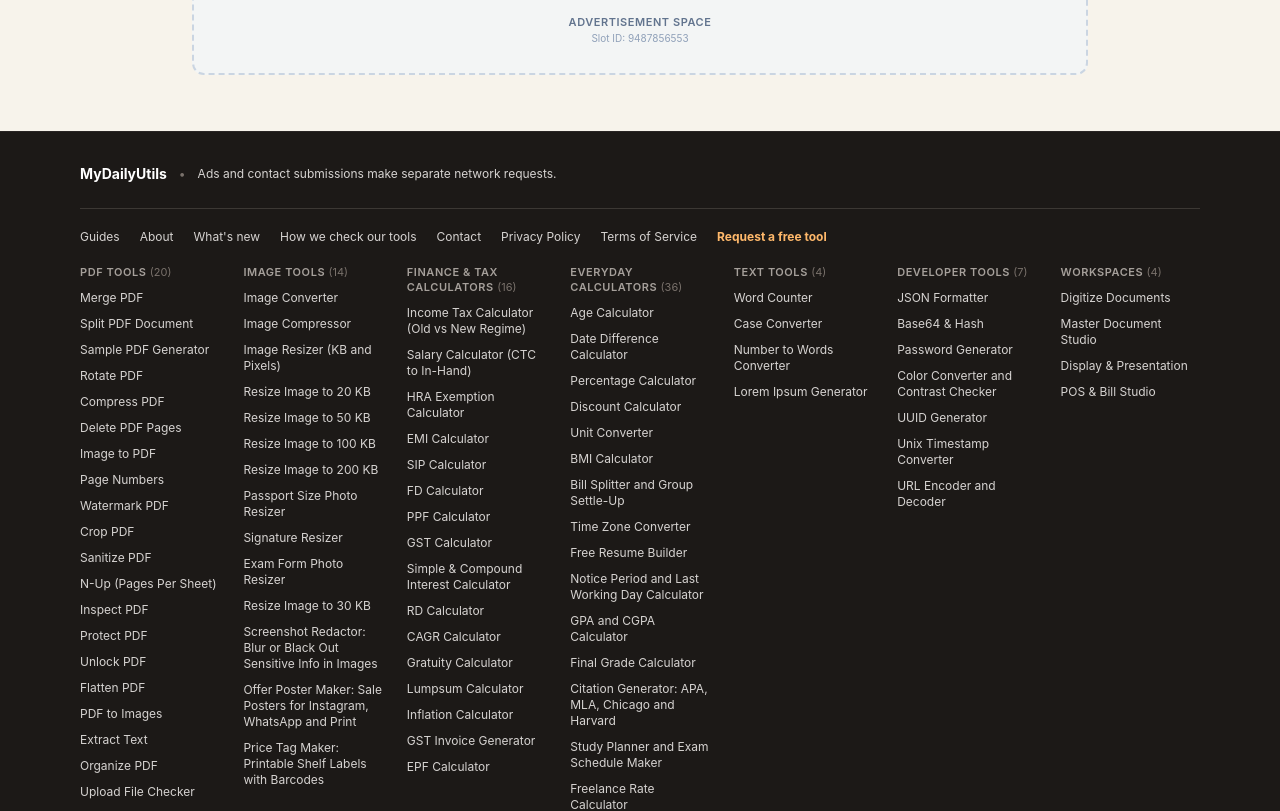
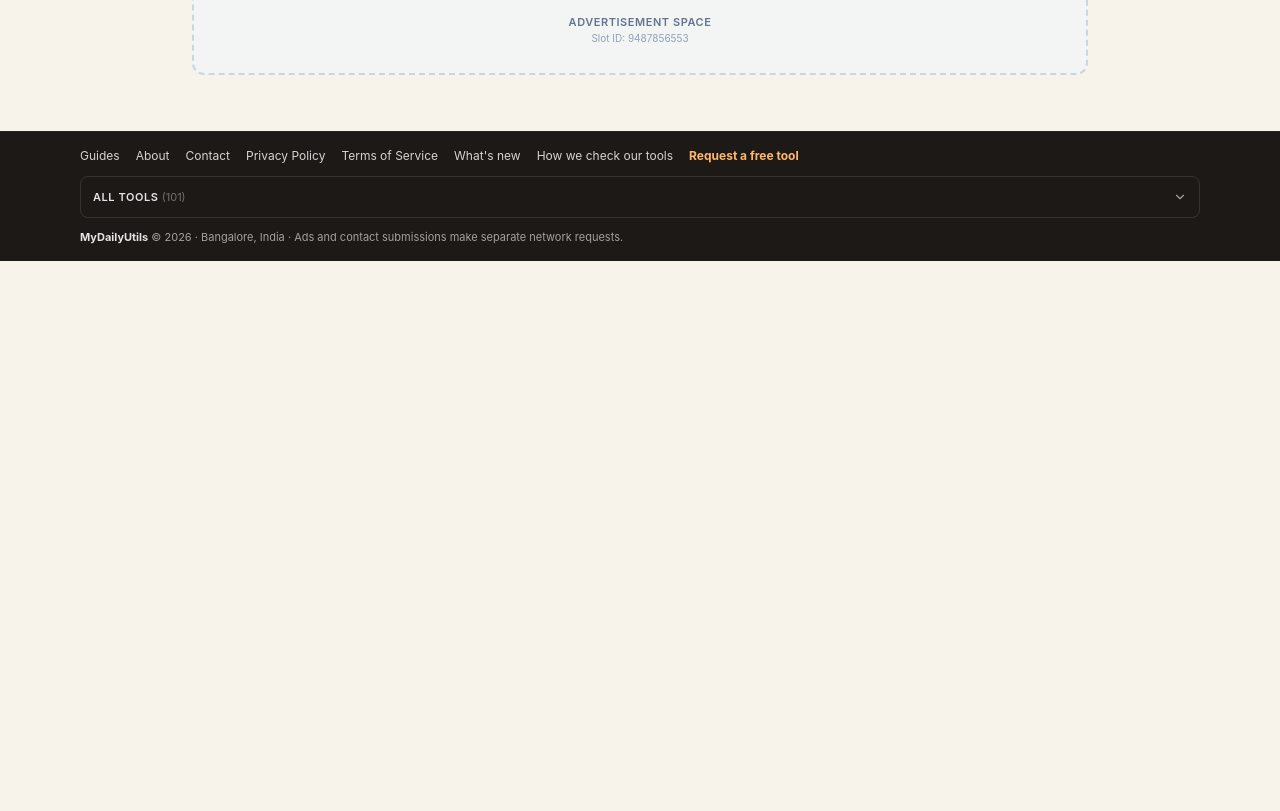
Before and after one commit to abhishekahuja87/paperforge-pdf, a React (Vite) app: page /add-page-numbers in a window 1280 px wide. Shown: the part 2240-3051 px from the top of the page. After the commit the page ends 2501 px from the top, so only its background shows below. Built offline with nearby package versions, Linux system fonts and the light colour scheme.

Commit message:
Slim footer: compact trust links, single All tools row, one-line copyright (#84)
Claude-Session: https://claude.ai/code/session_01Ksfpb8M2AoR8DnvaaKvMx3

Co-authored-by: Claude <noreply@anthropic.com>

```diff
--- a/src/components/layout/Footer.tsx
+++ b/src/components/layout/Footer.tsx
@@ -1,5 +1,6 @@
 import React from 'react';
 import { Link } from 'react-router-dom';
+import { ChevronDown } from 'lucide-react';
 import { siteConfig } from '../../config/site';
 import { TOOLS } from '../../config/tools';
 import { useTranslation } from 'react-i18next';
@@ -25,28 +26,26 @@ export const Footer: React.FC = () => {
 
   return (
     <footer className="print:hidden bg-stone-900 text-stone-300 text-xs border-t border-stone-800 mt-auto">
-      <div className="max-w-6xl mx-auto px-4 py-8 space-y-5">
-        {/* Brand & slogan */}
-        <div className="flex flex-col sm:flex-row items-center gap-3 pb-6 border-b border-stone-700/80 text-center sm:text-left">
-          <span className="font-bold text-white text-sm">{siteConfig.name}</span>
-          <span className="hidden sm:inline text-stone-500">&bull;</span>
-          <p className="text-stone-300 max-w-sm">{t('networkNote')}</p>
-        </div>
-
-        {/* Company links: always visible, in one wrapped row */}
-        <nav aria-label={t('company')} className="flex flex-wrap justify-center gap-x-5 gap-y-2 sm:justify-start">
+      <div className="max-w-6xl mx-auto px-4 py-4 space-y-3">
+        {/* Company links: always visible, compact */}
+        <nav aria-label={t('company')} className="flex flex-wrap justify-center gap-x-4 gap-y-1.5 sm:justify-start">
           <Link to="/guides" className={linkClass}>{t('guides')}</Link>
           <Link to="/about" className={linkClass}>{t('about')}</Link>
-          <Link to="/whats-new" className={linkClass}>{t('whatsNew')}</Link>
-          <Link to="/editorial-policy" className={linkClass}>{t('editorialPolicy')}</Link>
           <Link to="/contact" className={linkClass}>{t('contact')}</Link>
           <Link to="/privacy" className={linkClass}>{t('privacyPolicy')}</Link>
           <Link to="/terms" className={linkClass}>{t('terms')}</Link>
+          <Link to="/whats-new" className={linkClass}>{t('whatsNew')}</Link>
+          <Link to="/editorial-policy" className={linkClass}>{t('editorialPolicy')}</Link>
           <Link to="/contact" className="font-bold text-orange-300 transition hover:text-orange-200">{t('requestShort')}</Link>
         </nav>
 
-        {/* Tool links: folded by category on small screens, open on wide screens */}
-        <nav aria-label={t('footerNav')} className="grid grid-cols-2 gap-2 sm:grid-cols-3 lg:grid-cols-7 lg:gap-x-6 lg:gap-y-6">
+        {/* All tools: one line until opened. The links stay in the page either way. */}
+        <details className="group rounded-lg border border-stone-700/70">
+          <summary className="flex min-h-10 cursor-pointer list-none items-center justify-between gap-2 px-3 py-2 text-[11px] font-semibold uppercase tracking-wider text-stone-200 marker:content-none [&::-webkit-details-marker]:hidden">
+            <span>{t('allTools')} <span className="font-normal normal-case tracking-normal text-stone-500">({available.length})</span></span>
+            <ChevronDown className="h-3.5 w-3.5 shrink-0 text-stone-400 transition group-open:rotate-180" aria-hidden="true" />
+          </summary>
+          <nav aria-label={t('footerNav')} className="grid grid-cols-2 gap-2 border-t border-stone-700/70 p-2 sm:grid-cols-3 lg:grid-cols-7 lg:gap-x-6 lg:gap-y-6 lg:p-4">
             {toolColumns.map((column) => (
               <FooterToolGroup key={column.key} title={t(column.key)} count={column.tools.length}>
                 <ul className="space-y-1.5 sm:columns-2 lg:columns-1">
@@ -64,9 +63,11 @@ export const Footer: React.FC = () => {
               </FooterToolGroup>
             ))}
           </nav>
+        </details>
 
-        <p className="pt-4 border-t border-stone-700/80 text-[11px] text-stone-400 text-center sm:text-right">
-          &copy; {new Date().getFullYear()} {siteConfig.name} &middot; {siteConfig.location}
+        <p className="text-center text-[11px] text-stone-400 sm:text-left">
+          <span className="font-bold text-stone-200">{siteConfig.name}</span> &copy; {new Date().getFullYear()} &middot; {siteConfig.location}
+          <span className="hidden sm:inline"> &middot; {t('networkNote')}</span>
         </p>
       </div>
     </footer>
```
Also changed, not shown: 2 other files (tests, documents, lock files or other folders). Lines whose indentation alone changed are shown as unchanged.
